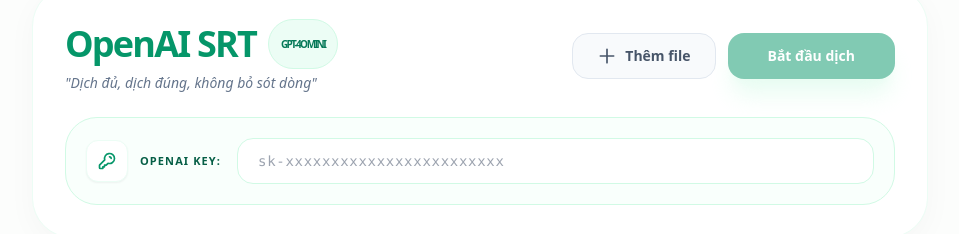
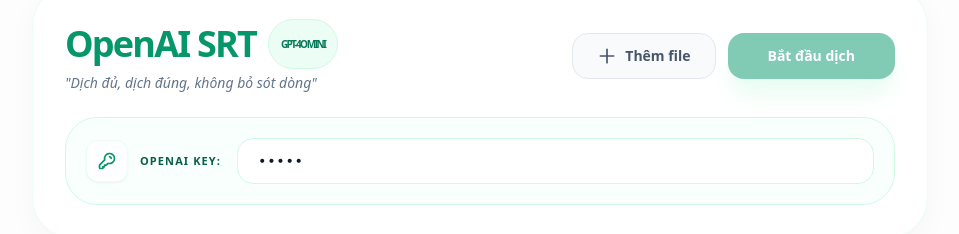
Before and after one commit to Trong1798/GPT-Translator, a React (Vite) app: page / in a window 1280 px wide. Shown: the part 54-288 px from the top of the page, without its empty margins (160-1119 px from the left). Built offline with nearby package versions, Linux system fonts and the light colour scheme; no server answers.

Commit message:
Update App.tsx

```diff
--- a/App.tsx
+++ b/App.tsx
@@ -6,7 +6,7 @@
 
 const App: React.FC = () => {
   const [tasks, setTasks] = useState<FileTask[]>([]);
-  const [apiKey, setApiKey] = useState('');
+  const [apiKey, setApiKey] = useState(import.meta.env.VITE_OPENAI_API_KEY || '');
   const [isGlobalProcessing, setIsGlobalProcessing] = useState(false);
   const [isDragging, setIsDragging] = useState(false);
   const fileInputRef = useRef<HTMLInputElement>(null);
```
